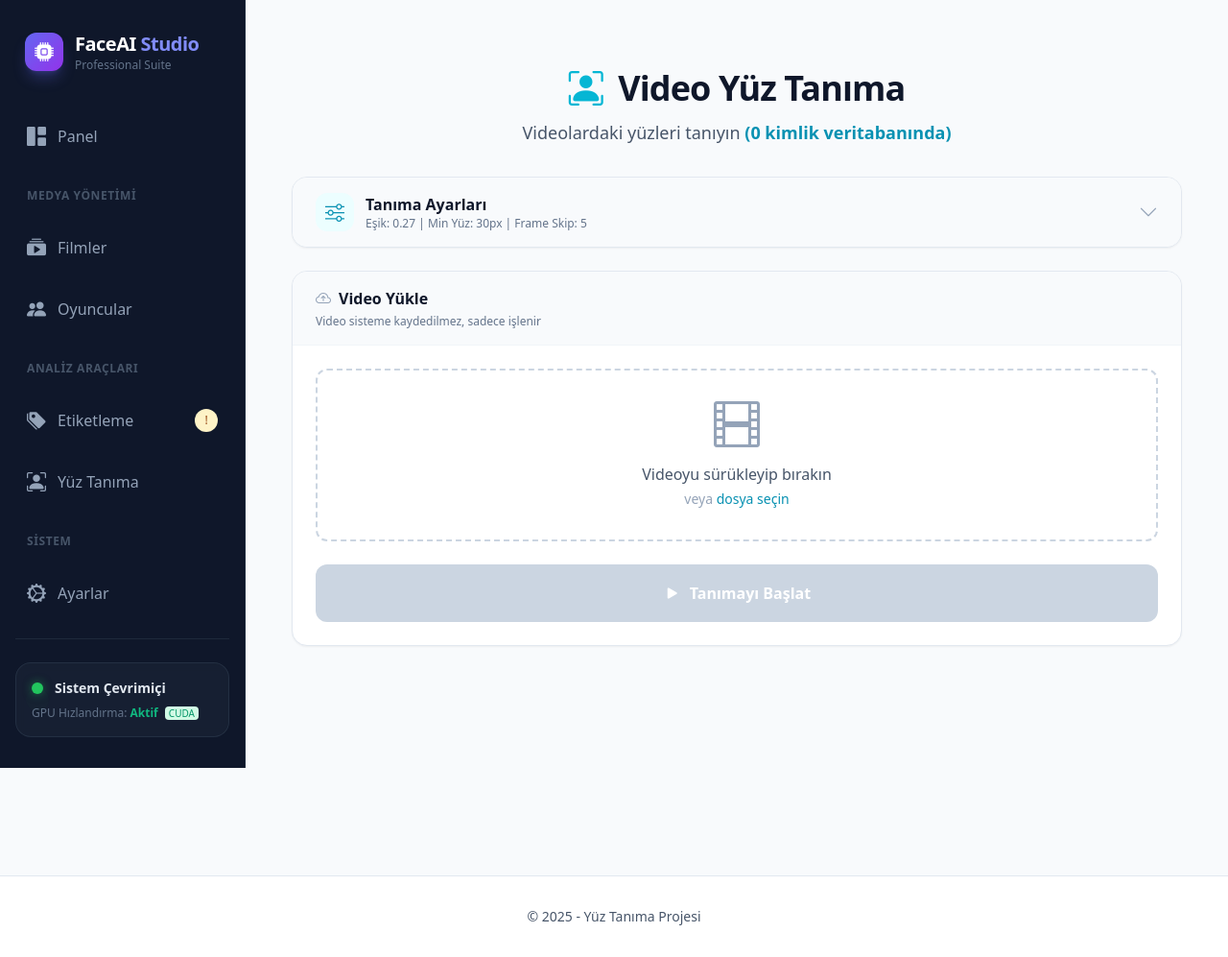
After one commit to ysfdursun/video_face_embedding_ui, a Django app: page /recognition/ in a window 1280 px wide. The commit adds this page. Shown: the whole page at 96% size. Run offline with Django 5.2, Linux system fonts and the light colour scheme; data comes from the database, SQL or seed files in the repository.

Commit message:
add , recognition page

```diff
--- a/core/templates/core/base.html
+++ b/core/templates/core/base.html
@@ -86,6 +86,12 @@
                    <span class="inline-flex items-center justify-center w-3 h-3 p-3 ms-3 text-xs font-medium text-amber-800 bg-amber-100 rounded-full group-hover:bg-amber-500 group-hover:text-white transition-colors">!</span>
                 </a>
              </li>
+             <li>
+                <a href="{% url 'core:recognition_page' %}" class="flex items-center p-3 text-slate-400 rounded-xl hover:bg-slate-800 hover:text-white group transition-all duration-200 hover:translate-x-1">
+                   <i class="bi bi-person-bounding-box text-xl transition-colors group-hover:text-cyan-400"></i>
+                   <span class="ms-3">Yüz Tanıma</span>
+                </a>
+             </li>
 
              <div class="pt-4 pb-2">
                  <p class="px-3 text-xs font-bold text-slate-600 uppercase tracking-wider">Sistem</p>
--- /dev/null
+++ b/core/templates/core/recognition.html
@@ -0,0 +1,314 @@
+{% extends 'core/base.html' %}
+{% load static %}
+
+{% block title %}Video Yüz Tanıma{% endblock %}
+
+{% block content %}
+<div class="min-h-screen bg-slate-50 py-10" x-data="recognitionApp()">
+    <div class="max-w-5xl mx-auto px-4">
+
+        <!-- Header -->
+        <div class="text-center mb-8">
+            <h1 class="text-4xl font-extrabold text-slate-900 tracking-tight mb-3">
+                <i class="bi bi-person-bounding-box text-cyan-500 mr-2"></i>
+                Video Yüz Tanıma
+            </h1>
+            <p class="text-lg text-slate-600">
+                Videolardaki yüzleri tanıyın
+                <span class="font-semibold text-cyan-600">({{ identities_count }} kimlik veritabanında)</span>
+            </p>
+        </div>
+
+        <!-- Settings Panel (Collapsible) -->
+        <div class="bg-white rounded-2xl shadow-sm border border-slate-200 overflow-hidden mb-6">
+            <button @click="showSettings = !showSettings"
+                    class="w-full px-6 py-4 flex items-center justify-between bg-slate-50 hover:bg-slate-100 transition-colors">
+                <div class="flex items-center gap-3">
+                    <div class="w-10 h-10 bg-cyan-50 text-cyan-600 rounded-xl flex items-center justify-center">
+                        <i class="bi bi-sliders text-xl"></i>
+                    </div>
+                    <div class="text-left">
+                        <h3 class="font-bold text-slate-900">Tanıma Ayarları</h3>
+                        <p class="text-xs text-slate-500">
+                            Eşik: <span x-text="threshold"></span> |
+                            Min Yüz: <span x-text="minFaceSize + 'px'"></span> |
+                            Frame Skip: <span x-text="frameSkip"></span>
+                        </p>
+                    </div>
+                </div>
+                <i class="bi text-slate-400 text-xl" :class="showSettings ? 'bi-chevron-up' : 'bi-chevron-down'"></i>
+            </button>
+
+            <div x-show="showSettings" x-collapse class="px-6 py-5 border-t border-slate-100">
+                <div class="grid grid-cols-1 md:grid-cols-3 gap-6">
+                    <!-- Threshold -->
+                    <div>
+                        <label class="block text-sm font-semibold text-slate-700 mb-2">
+                            Eşik Değeri: <span class="text-cyan-600" x-text="threshold"></span>
+                        </label>
+                        <input type="range" x-model="threshold" min="0.1" max="0.8" step="0.01"
+                               class="w-full h-2 bg-slate-200 rounded-lg cursor-pointer accent-cyan-500">
+                        <p class="text-xs text-slate-400 mt-1">Düşük = daha fazla eşleşme</p>
+                    </div>
+
+                    <!-- Min Face Size -->
+                    <div>
+                        <label class="block text-sm font-semibold text-slate-700 mb-2">
+                            Min Yüz Boyutu: <span class="text-cyan-600" x-text="minFaceSize + 'px'"></span>
+                        </label>
+                        <input type="range" x-model="minFaceSize" min="20" max="100" step="5"
+                               class="w-full h-2 bg-slate-200 rounded-lg cursor-pointer accent-cyan-500">
+                        <p class="text-xs text-slate-400 mt-1">Küçük yüzleri filtrele</p>
+                    </div>
+
+                    <!-- Frame Skip -->
+                    <div>
+                        <label class="block text-sm font-semibold text-slate-700 mb-2">
+                            Frame Skip: <span class="text-cyan-600" x-text="frameSkip"></span>
+                        </label>
+                        <input type="range" x-model="frameSkip" min="1" max="15" step="1"
+                               class="w-full h-2 bg-slate-200 rounded-lg cursor-pointer accent-cyan-500">
+                        <p class="text-xs text-slate-400 mt-1">Yüksek = daha hızlı</p>
+                    </div>
+                </div>
+            </div>
+        </div>
+
+        <!-- Upload Section (shown when not processing) -->
+        <div x-show="!isProcessing" class="bg-white rounded-2xl shadow-sm border border-slate-200 overflow-hidden mb-6">
+            <div class="px-6 py-4 border-b border-slate-100 bg-slate-50">
+                <h3 class="font-bold text-slate-900 flex items-center gap-2">
+                    <i class="bi bi-cloud-arrow-up text-slate-400"></i>
+                    Video Yükle
+                </h3>
+                <p class="text-xs text-slate-500 mt-1">Video sisteme kaydedilmez, sadece işlenir</p>
+            </div>
+
+            <div class="p-6">
+                <!-- Drop Zone -->
+                <div class="border-2 border-dashed rounded-xl p-8 text-center transition-colors"
+                     :class="isDragging ? 'border-cyan-500 bg-cyan-50' : 'border-slate-300 hover:border-cyan-400'"
+                     @dragover.prevent="isDragging = true"
+                     @dragleave.prevent="isDragging = false"
+                     @drop.prevent="handleDrop($event)">
+
+                    <input type="file" id="videoInput" accept="video/*" class="hidden" @change="handleFileSelect($event)">
+
+                    <template x-if="!selectedFile">
+                        <label for="videoInput" class="cursor-pointer">
+                            <i class="bi bi-film text-5xl text-slate-400 mb-4 block"></i>
+                            <p class="text-slate-600 font-medium">Videoyu sürükleyip bırakın</p>
+                            <p class="text-slate-400 text-sm mt-1">veya <span class="text-cyan-600 hover:underline">dosya seçin</span></p>
+                        </label>
+                    </template>
+
+                    <template x-if="selectedFile">
+                        <div>
+                            <i class="bi bi-file-earmark-play text-5xl text-cyan-500 mb-4 block"></i>
+                            <p class="text-slate-800 font-semibold" x-text="selectedFile.name"></p>
+                            <p class="text-slate-500 text-sm mt-1" x-text="formatFileSize(selectedFile.size)"></p>
+                            <button @click="selectedFile = null" class="text-red-500 hover:text-red-700 text-sm mt-3">
+                                <i class="bi bi-x-circle mr-1"></i> Kaldır
+                            </button>
+                        </div>
+                    </template>
+                </div>
+
+                <!-- Upload Progress -->
+                <div x-show="isUploading" class="mt-4">
+                    <div class="w-full bg-slate-200 rounded-full h-2">
+                        <div class="bg-cyan-600 h-2 rounded-full transition-all" :style="'width: ' + uploadProgress + '%'"></div>
+                    </div>
+                    <p class="text-xs text-slate-500 mt-2 text-center" x-text="'Yükleniyor... ' + uploadProgress + '%'"></p>
+                </div>
+
+                <!-- Start Button -->
+                <button @click="startRecognition()"
+                        :disabled="!selectedFile || isUploading"
+                        :class="selectedFile && !isUploading ? 'bg-cyan-600 hover:bg-cyan-700 shadow-lg shadow-cyan-200' : 'bg-slate-300 cursor-not-allowed'"
+                        class="w-full mt-6 py-4 text-white font-bold rounded-xl transition-all flex items-center justify-center gap-2">
+                    <i class="bi bi-play-fill text-xl"></i>
+                    Tanımayı Başlat
+                </button>
+            </div>
+        </div>
+
+        <!-- Processing Section (shown when processing) -->
+        <div x-show="isProcessing" class="bg-white rounded-2xl shadow-lg border-2 border-cyan-100 overflow-hidden">
+            <!-- Header -->
+            <div class="bg-slate-900 px-6 py-4 flex justify-between items-center">
+                <div>
+                    <h4 class="text-lg font-bold text-white">
+                        <i class="bi bi-person-bounding-box text-cyan-400 mr-2"></i>
+                        Yüz Tanıma İşleniyor
+                    </h4>
+                    <p class="text-slate-400 text-sm" x-text="selectedFile?.name"></p>
+                </div>
+                <div class="flex items-center gap-2" x-show="!completed">
+                    <span class="relative flex h-3 w-3">
+                        <span class="animate-ping absolute inline-flex h-full w-full rounded-full bg-green-400 opacity-75"></span>
+                        <span class="relative inline-flex rounded-full h-3 w-3 bg-green-500"></span>
+                    </span>
+                    <span class="text-green-400 text-sm font-medium">Canlı</span>
+                </div>
+            </div>
+
+            <!-- Video Stream -->
+            <div class="bg-black relative">
+                <!-- Loading indicator -->
+                <div x-show="!streamLoaded && !completed" class="absolute inset-0 flex items-center justify-center">
+                    <div class="text-center">
+                        <div class="animate-spin rounded-full h-12 w-12 border-b-2 border-cyan-400 mx-auto mb-4"></div>
+                        <p class="text-cyan-400">Modeller yükleniyor...</p>
+                    </div>
+                </div>
+                <img id="videoStream"
+                     :src="streamUrl"
+                     @load="streamLoaded = true"
+                     @error="handleStreamError($event)"
+                     class="w-full aspect-video object-contain">
+            </div>
+
+            <!-- Completed Message -->
+            <div x-show="completed" class="p-8 text-center bg-emerald-50">
+                <i class="bi bi-check-circle-fill text-emerald-500 text-6xl mb-4 block"></i>
+                <h3 class="text-2xl font-bold text-slate-900 mb-2">Tanıma Tamamlandı!</h3>
+                <button @click="reset()" class="mt-4 px-6 py-3 bg-slate-800 hover:bg-slate-900 text-white font-bold rounded-xl transition-colors">
+                    <i class="bi bi-arrow-repeat mr-2"></i>
+                    Yeni Video
+                </button>
+            </div>
+        </div>
+    </div>
+</div>
+
+<script>
+function recognitionApp() {
+    return {
+        // Settings
+        showSettings: false,
+        threshold: 0.27,
+        minFaceSize: 30,
+        frameSkip: 5,
+
+        // File
+        selectedFile: null,
+        isDragging: false,
+
+        // Upload
+        isUploading: false,
+        uploadProgress: 0,
+
+        // State
+        isProcessing: false,
+        completed: false,
+        streamLoaded: false,
+        streamUrl: '',
+        sessionId: null,
+
+        handleFileSelect(e) {
+            const file = e.target.files[0];
+            if (file && file.type.startsWith('video/')) {
+                this.selectedFile = file;
+            }
+        },
+
+        handleDrop(e) {
+            this.isDragging = false;
+            const file = e.dataTransfer.files[0];
+            if (file && file.type.startsWith('video/')) {
+                this.selectedFile = file;
+            }
+        },
+
+        formatFileSize(bytes) {
+            if (bytes < 1024) return bytes + ' B';
+            if (bytes < 1024 * 1024) return (bytes / 1024).toFixed(1) + ' KB';
+            return (bytes / (1024 * 1024)).toFixed(1) + ' MB';
+        },
+
+        async startRecognition() {
+            if (!this.selectedFile || this.isUploading) return;
+
+            this.isUploading = true;
+            this.uploadProgress = 0;
+
+            // Step 1: Upload video
+            const formData = new FormData();
+            formData.append('video', this.selectedFile);
+
+            try {
+                const xhr = new XMLHttpRequest();
+
+                xhr.upload.onprogress = (e) => {
+                    if (e.lengthComputable) {
+                        this.uploadProgress = Math.round((e.loaded / e.total) * 100);
+                    }
+                };
+
+                xhr.onload = () => {
+                    this.isUploading = false;
+
+                    if (xhr.status === 200) {
+                        const data = JSON.parse(xhr.responseText);
+                        if (data.success) {
+                            this.sessionId = data.session_id;
+                            console.log('Upload success, session:', this.sessionId);
+
+                            // Step 2: Start stream
+                            const params = new URLSearchParams({
+                                threshold: this.threshold,
+                                min_face_size: this.minFaceSize,
+                                frame_skip: this.frameSkip
+                            });
+
+                            this.streamUrl = `/recognition/stream/${this.sessionId}/?${params.toString()}`;
+                            this.isProcessing = true;
+                            this.completed = false;
+                            this.streamLoaded = false;
+                        } else {
+                            alert('Yükleme hatası: ' + data.error);
+                        }
+                    } else {
+                        alert('Yükleme başarısız oldu');
+                    }
+                };
+
+                xhr.onerror = () => {
+                    this.isUploading = false;
+                    alert('Bağlantı hatası');
+                };
+
+                xhr.open('POST', '{% url "core:recognition_upload" %}');
+                xhr.send(formData);
+
+            } catch (error) {
+                this.isUploading = false;
+                alert('Hata: ' + error.message);
+            }
+        },
+
+        handleStreamError(event) {
+            console.log('Stream error event:', event.type);
+            // Only mark as completed if stream actually loaded before
+            if (this.streamLoaded) {
+                console.log('Stream completed after loading');
+                this.completed = true;
+            } else {
+                console.log('Stream error before loading - might still be connecting');
+                // Retry could be added here if needed
+            }
+        },
+
+        reset() {
+            this.selectedFile = null;
+            this.isProcessing = false;
+            this.completed = false;
+            this.streamLoaded = false;
+            this.streamUrl = '';
+            this.sessionId = null;
+        }
+    }
+}
+</script>
+{% endblock %}
--- a/core/urls.py
+++ b/core/urls.py
@@ -29,4 +29,8 @@ urlpatterns = [
     path('api/processing-status/', views.ProcessingStatusAPI.as_view(), name='api_processing_status'),
     path('api/profile/update/', views.update_profile_photo, name='update_profile_photo'),
     path('api/profile/remove/', views.remove_profile_photo, name='remove_profile_photo'),
+    # Recognition
+    path('recognition/', views.recognition_page, name='recognition_page'),
+    path('recognition/upload/', views.recognition_upload, name='recognition_upload'),
+    path('recognition/stream/<str:session_id>/', views.recognition_stream, name='recognition_stream'),
 ]
--- a/core/views/__init__.py
+++ b/core/views/__init__.py
@@ -7,3 +7,4 @@ from .assets_views import *
 from .api_views import *
 from .movie_views import *
 from .settings_views import *
+from .recognition_views import *
--- /dev/null
+++ b/core/views/recognition_views.py
@@ -0,0 +1,137 @@
+# -*- coding: utf-8 -*-
+"""
+Recognition Views - Video Face Recognition Page
+"""
+import os
+import tempfile
+import uuid
+from django.conf import settings
+from django.shortcuts import render
+from django.http import StreamingHttpResponse, JsonResponse
+from django.views.decorators.csrf import csrf_exempt
+
+from core.services.recognition_service import (
+    process_recognition_stream,
+    get_identities_count
+)
+
+# Temp file storage (in-memory reference for cleanup)
+_temp_files = {}
+
+def recognition_page(request):
+    """Render the recognition page."""
+    return render(request, 'core/recognition.html', {
+        'identities_count': get_identities_count()
+    })
+
+@csrf_exempt
+def recognition_upload(request):
+    """
+    Handle video upload. Save to temp file and return a session ID.
+    """
+    if request.method != 'POST':
+        return JsonResponse({'error': 'POST required'}, status=405)
+
+    video_file = request.FILES.get('video')
+    if not video_file:
+        return JsonResponse({'error': 'No video file'}, status=400)
+
+    # Generate session ID
+    session_id = str(uuid.uuid4())[:8]
+
+    # Save to temp file
+    suffix = os.path.splitext(video_file.name)[1] or '.mp4'
+    temp_dir = os.path.join(settings.BASE_DIR, 'temp_recognition')
+    os.makedirs(temp_dir, exist_ok=True)
+
+    temp_path = os.path.join(temp_dir, f"{session_id}{suffix}")
+
+    print(f"📤 Uploading video to: {temp_path}")
+
+    with open(temp_path, 'wb') as f:
+        for chunk in video_file.chunks():
+            f.write(chunk)
+
+    file_size = os.path.getsize(temp_path)
+    print(f"✅ Upload complete: {file_size} bytes")
+
+    return JsonResponse({
+        'success': True,
+        'session_id': session_id,
+        'filename': video_file.name
+    })
+
+def recognition_stream(request, session_id):
+    """
+    Stream recognition for uploaded video by session ID.
+    """
+    print(f"🎬 Stream request for session: {session_id}")
+
+    # Find temp file by session_id (scan temp directory)
+    temp_dir = os.path.join(settings.BASE_DIR, 'temp_recognition')
+    temp_path = None
+
+    if os.path.exists(temp_dir):
+        for fname in os.listdir(temp_dir):
+            if fname.startswith(session_id):
+                temp_path = os.path.join(temp_dir, fname)
+                break
+
+    if not temp_path or not os.path.exists(temp_path):
+        print(f"❌ Session not found: {session_id}")
+        print(f"   Temp dir contents: {os.listdir(temp_dir) if os.path.exists(temp_dir) else 'N/A'}")
+        return JsonResponse({'error': 'Session not found'}, status=404)
+
+    print(f"✅ Found temp file: {temp_path}")
+
+    # Get settings from query params
+    threshold = float(request.GET.get('threshold', 0.27))
+    min_face_size = int(request.GET.get('min_face_size', 30))
+    frame_skip = int(request.GET.get('frame_skip', 5))
+
+    def stream_with_cleanup():
+        try:
+            for frame in process_recognition_stream(
+                temp_path,
+                threshold=threshold,
+                min_face_size=min_face_size,
+                frame_skip=frame_skip
+            ):
+                yield frame
+        finally:
+            # Cleanup temp file
+            try:
+                if os.path.exists(temp_path):
+                    os.unlink(temp_path)
+                    print(f"🗑️ Cleaned up: {temp_path}")
+            except Exception as e:
+                print(f"⚠️ Cleanup error: {e}")
+
+    return StreamingHttpResponse(
+        stream_with_cleanup(),
+        content_type='multipart/x-mixed-replace; boundary=frame'
+    )
+
+def recognition_stream_existing(request, video_filename):
+    """Stream recognition for an existing video in media/videos."""
+    video_path = os.path.join(settings.MEDIA_ROOT, 'videos', video_filename)
+
+    if not os.path.exists(video_path):
+        return JsonResponse({'error': 'Video not found'}, status=404)
+
+    # Get settings from query params
+    threshold = float(request.GET.get('threshold', 0.27))
+    min_face_size = int(request.GET.get('min_face_size', 30))
+    frame_skip = int(request.GET.get('frame_skip', 5))
+
+    stream = process_recognition_stream(
+        video_path,
+        threshold=threshold,
+        min_face_size=min_face_size,
+        frame_skip=frame_skip
+    )
+
+    return StreamingHttpResponse(
+        stream,
+        content_type='multipart/x-mixed-replace; boundary=frame'
+    )
```
Also changed, not shown: core/services/recognition_service.py (added, +241 -0 lines), 1 other file.
